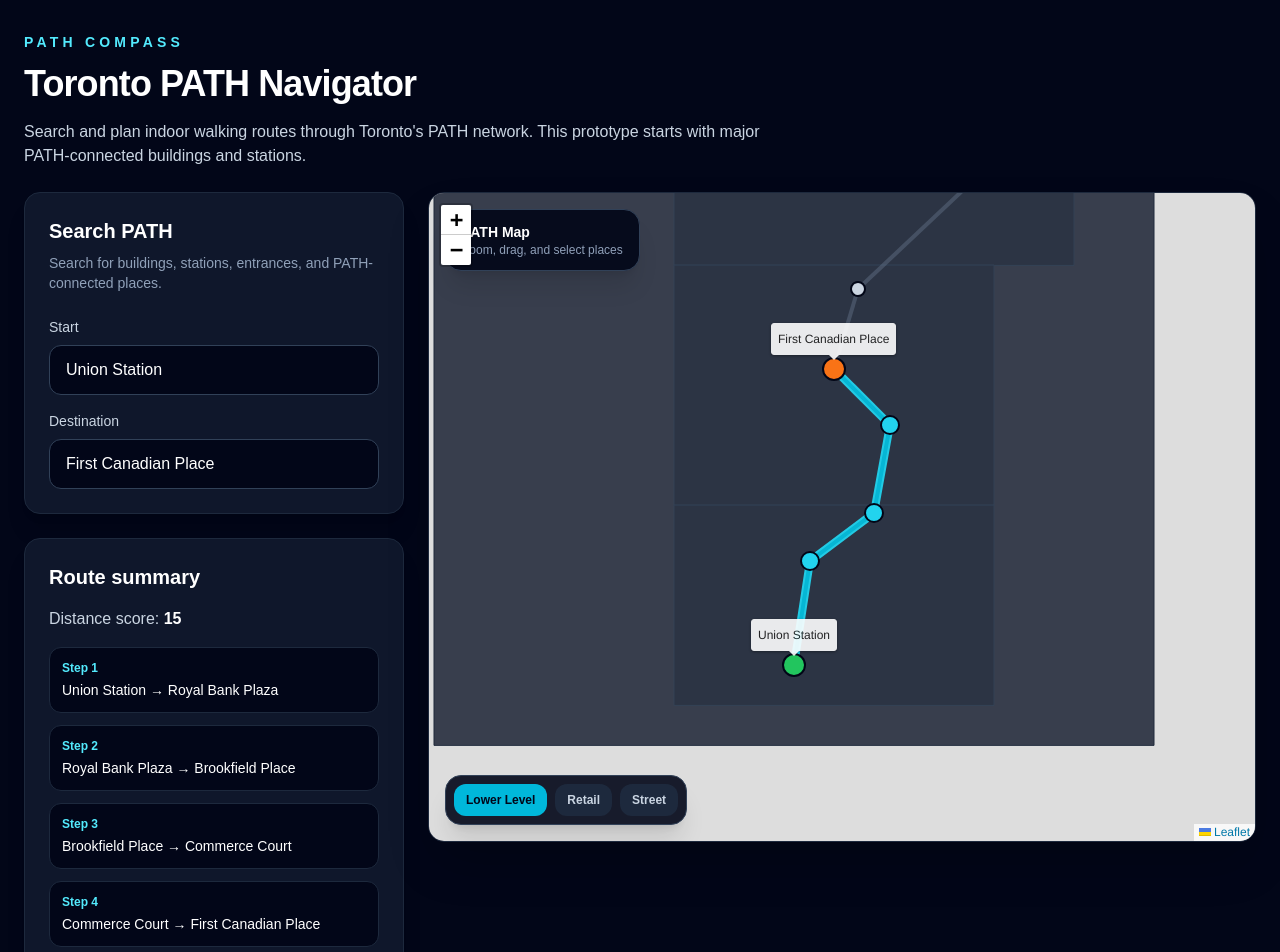
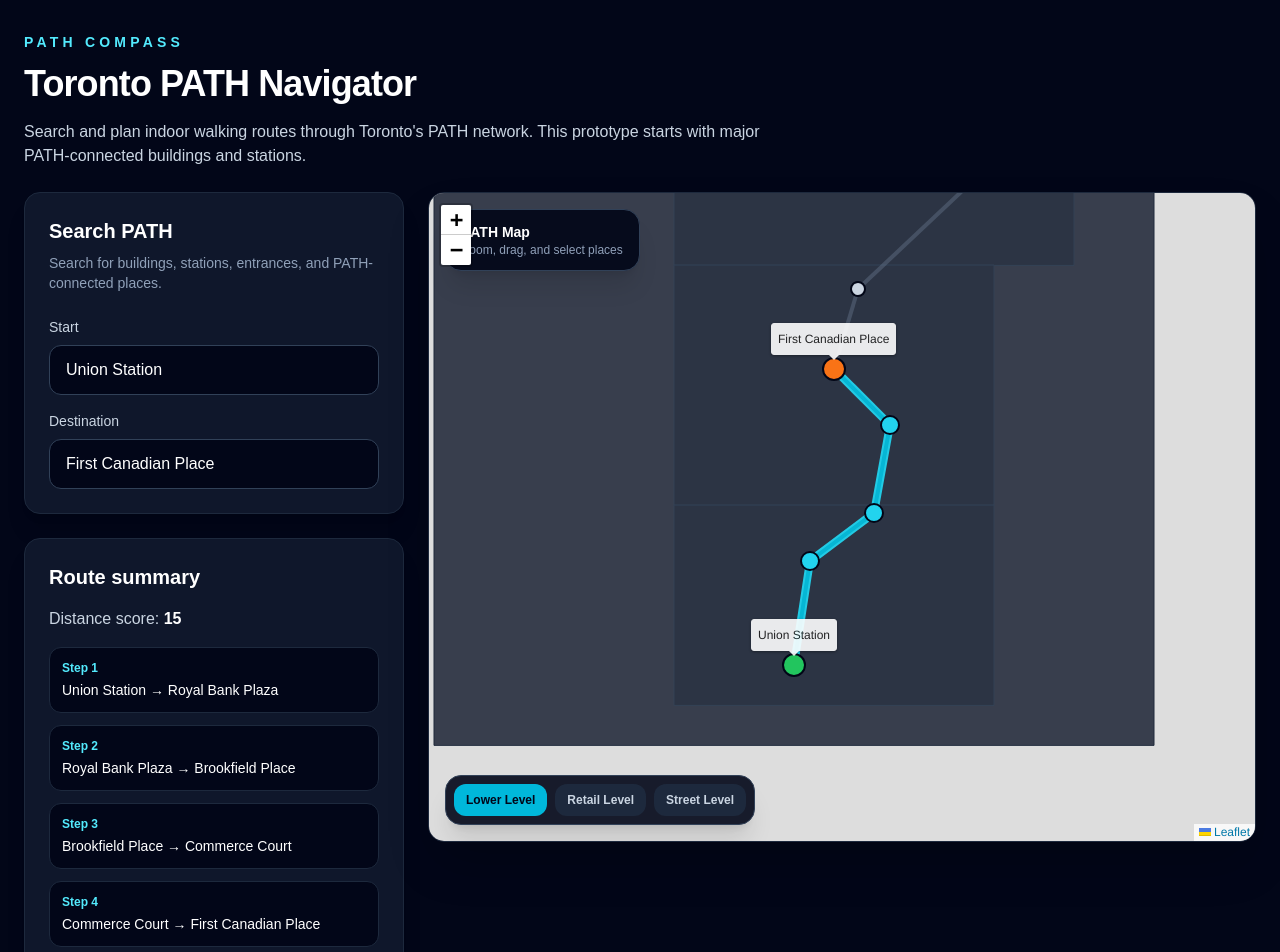
Before and after one commit to rcordi/path-compass, a Next.js app: page / in a window 1280 px wide. Shown: the top 952 px of the page. Built offline with nearby package versions, Linux system fonts and the light colour scheme.

Commit message:
Add functional PATH floor level filter

```diff
--- a/src/components/PathMap.tsx
+++ b/src/components/PathMap.tsx
@@ -1,5 +1,6 @@
 "use client";
 
+import { useState } from "react";
 import {
   CircleMarker,
   MapContainer,
@@ -10,7 +11,7 @@
   useMap,
 } from "react-leaflet";
 import { CRS, latLngBounds, LatLngExpression } from "leaflet";
-import type { PathEdge, PathNode } from "@/types/path";
+import type { PathEdge, PathLevel, PathNode } from "@/types/path";
 import type { RouteResult } from "@/lib/routeFinder";
 
 type PathMapProps = {
@@ -65,6 +66,18 @@
 }: PathMapProps) {
   const nodeMap = new Map(nodes.map((node) => [node.id, node]));
 
+  const [activeLevel, setActiveLevel] = useState<PathLevel>("lower");
+
+  const visibleNodes = nodes.filter((node) =>
+    node.levels.includes(activeLevel)
+  );
+
+  const visibleNodeIds = new Set(visibleNodes.map((node) => node.id));
+
+  const visibleEdges = edges.filter(
+    (edge) => visibleNodeIds.has(edge.from) && visibleNodeIds.has(edge.to)
+  );
+
   const routeEdgeKeys = new Set(
     route?.steps.map((step) => `${step.from.id}-${step.to.id}`) ?? []
   );
@@ -90,16 +103,25 @@
       </div>
 
       <div className="absolute bottom-4 left-4 z-[1000] flex gap-2 rounded-2xl border border-slate-700 bg-slate-950/90 p-2 shadow-xl backdrop-blur">
-        <button className="rounded-xl bg-cyan-500 px-3 py-2 text-xs font-semibold text-slate-950">
-          Lower Level
+      {[
+        { label: "Lower Level", value: "lower" },
+        { label: "Retail Level", value: "retail" },
+        { label: "Street Level", value: "street" },
+      ].map((level) => (
+        <button
+          key={level.value}
+          type="button"
+          onClick={() => setActiveLevel(level.value as PathLevel)}
+          className={`rounded-xl px-3 py-2 text-xs font-semibold transition ${
+            activeLevel === level.value
+              ? "bg-cyan-500 text-slate-950"
+              : "bg-slate-800 text-slate-300 hover:bg-slate-700"
+          }`}
+        >
+          {level.label}
         </button>
-        <button className="rounded-xl bg-slate-800 px-3 py-2 text-xs font-semibold text-slate-300">
-          Retail
-        </button>
-        <button className="rounded-xl bg-slate-800 px-3 py-2 text-xs font-semibold text-slate-300">
-          Street
-        </button>
-      </div>
+      ))}
+    </div>
 
       <MapContainer
         crs={CRS.Simple}
@@ -174,7 +196,7 @@
         />
 
         {/* All PATH connections */}
-        {edges.map((edge) => {
+        {visibleEdges.map((edge) => {
           const from = nodeMap.get(edge.from);
           const to = nodeMap.get(edge.to);
 
@@ -210,7 +232,7 @@
         )}
 
         {/* Location markers */}
-        {nodes.map((node) => {
+        {visibleNodes.map((node) => {
           const isStart = node.id === startId;
           const isEnd = node.id === endId;
           const isOnRoute =
```
